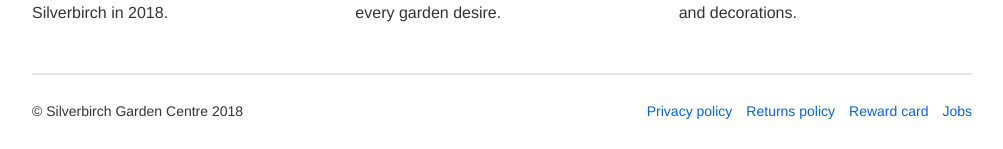
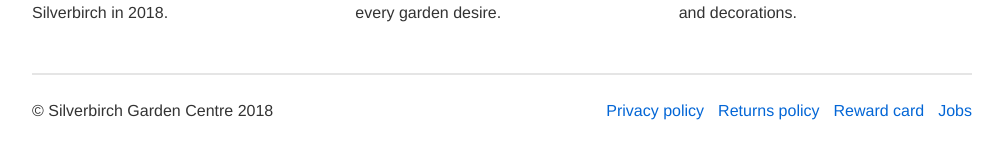
Before and after one commit to tiepdotme/silverbirch-garden-center, a Jekyll site: the page built from index.html, in a window 1280 px wide. Shown: the part 1118-1267 px from the top of the page, without its empty margins (138-1141 px from the left). Built offline with Jekyll 4.4.1, drawn with Linux system fonts in a browser that asks for light colours; nearby versions of some CDN libraries.

Commit message:
EDIT - Finalised navigation

```diff
--- a/_includes/footer.html
+++ b/_includes/footer.html
@@ -6,10 +6,10 @@
       </div>
     </div>
     <div class="row">
-      <div class="col-sm-6">
+      <div class="col-sm-5">
         <div class="sb-copyright">&copy; Silverbirch Garden Centre {{ site.time | date: '%Y' }}</div>
       </div>
-      <div class="col-sm-6">
+      <div class="col-sm-7">
         <ul class="sb-footer__nav">
           <li>
             <a href="/privacy-policy/">Privacy policy</a>
--- a/_includes/header.html
+++ b/_includes/header.html
@@ -1,13 +1,12 @@
 <header>
   <div class="container">
     <div class="row">
-      <div class="col-md-4 col-sm-6">
-        <br />
+      <div class="col-md-4 col-sm-5">
         <a href="/">
-          <img class="sb-brand" src="{{ siteurl }}/static/images/sb-logo.svg" alt="Silverbirch Garden Centre" />
+          <img class="sb-brand sb-mt--24" src="{{ siteurl }}/static/images/sb-logo.svg" alt="Silverbirch Garden Centre" />
         </a>
       </div>
-      <div class="col-md-8 hidden-sm hidden-xs sb-text--right">
+      <div class="col-md-8 col-sm-7 hidden-xs sb-text--right">
         <ul class="fa-ul pull-right sb-mt--24">
           <li><i class="fa-li fa fa-clock-o"></i>09:00 - 18:00</li>
           <li>
@@ -21,7 +20,8 @@
     <div class="row">
       <div class="col-md-12">
         <input type="checkbox" name="nav-toggle" id="nav-toggle" class="visually-hidden">
-        <label class="sb-navicon" for="nav-toggle">
+        <label class="sb-navicon sb-mt--12 sb-mb--12" for="nav-toggle">
+          <i class="fa fa-bars"></i>
           <span class="sr-only">Menu</span>
         </label>
         <nav class="sb-nav">
--- a/_scss/components/_footer.scss
+++ b/_scss/components/_footer.scss
@@ -5,7 +5,6 @@ footer {
 
   @media (min-width: 768px) {
     text-align: left;
-    font-size: 14px;
     margin-bottom: 24px;
   }
 }
@@ -52,7 +51,6 @@ footer {
 
     @media (min-width: 768px) {
       padding: 0;
-      font-size: 14px;
     }
     font-size: 16px;
     display: block;
--- a/_scss/components/_header.scss
+++ b/_scss/components/_header.scss
@@ -55,10 +55,13 @@
   }
 
   &__link {
+    @media (min-width: 768px) {
+      padding: 18px 14px;
+    }
     color: #666;
     display: block;
     line-height: 24px;
-    padding: 18px 14px;
+    padding: 12px 14px;
     text-align: center;
     font-size: 16px;
     font-weight: 500;
@@ -76,9 +79,11 @@
   &:checked {
     ~ .sb-nav {
       display: block;
+      margin-top: -12px;
+      margin-bottom: 18px;
     }
 
-    + .sb-navicon:before {
+    + .sb-navicon:after {
       content: 'Close';
     }
   }
@@ -89,7 +94,7 @@
     display: none;
   }
 
-  &:before {
+  &:after {
     content: 'Menu';
     display: inline-block;
   }
@@ -97,4 +102,5 @@
   border: 1px solid #000;
   display: block;
   padding: 12px 14px;
+  text-align: center;
 }
```
